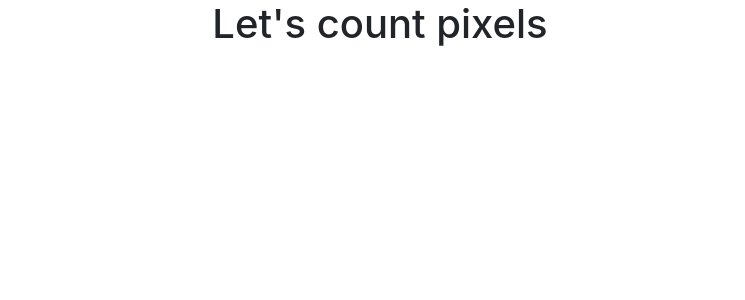
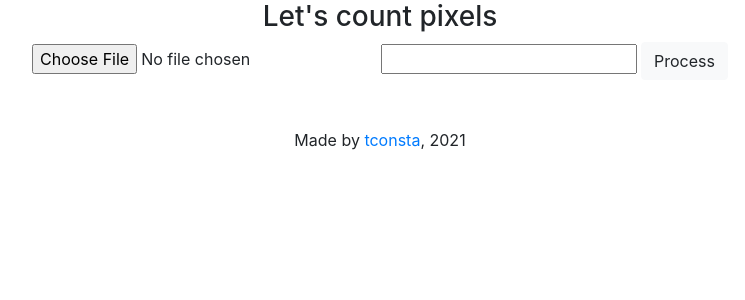
Before and after one commit to tconsta/pixelcount, a Django app: page / in a window 1280 px wide. Shown: the top 300 px of the page, without its empty margins (260-1005 px from the left). Run offline with Django 3.2, Linux system fonts and the light colour scheme; some web fonts are replaced.

Commit message:
form draft

```diff
--- /dev/null
+++ b/app/forms.py
@@ -0,0 +1,6 @@
+from django import forms
+
+
+class ImgUploadForm(forms.Form):
+    image = forms.ImageField(label='Select an image', required=True)
+    color = forms.CharField(label='Color in hex', required=False)
--- a/app/templates/app/index.html
+++ b/app/templates/app/index.html
@@ -22,7 +22,26 @@
 </head>
 <body class="text-center">
   <div class="container">
-    <h1>Let's count pixels</h1>
+    <h3>Let's count pixels</h3>
+    <div class="text-center inputform">
+      <form method="post" enctype="multipart/form-data">
+        {% csrf_token %}
+        {{ form.image }}
+        {{ form.color }}
+        <button type="submit" name="submit" class="btn btn-light">Process</button>
+      </form>
+    </div>
+    <br><br>
+    {% if whites %}
+    <p>whites: {{whites}}, blacks: {{blacks}}, colored: {{colored}}</p>
+    {% endif %}
   </div>
+  <footer class="footer">
+    <div class="container">
+        <div class="text-center madeby">
+            <span>Made by <a href="https://github.com/tconsta">tconsta</a>, 2021</span>
+        </div>
+    </div>
+  </footer>
 </body>
 </html>
--- a/app/views.py
+++ b/app/views.py
@@ -1,6 +1,8 @@
 from django.shortcuts import render
-from django.shortcuts import render
+from .forms import ImgUploadForm
 
 
 def index(request):
-    return render(request, 'app/index.html')
+    form = ImgUploadForm()
+    context = {'form': form}
+    return render(request, 'app/index.html', context)
```
